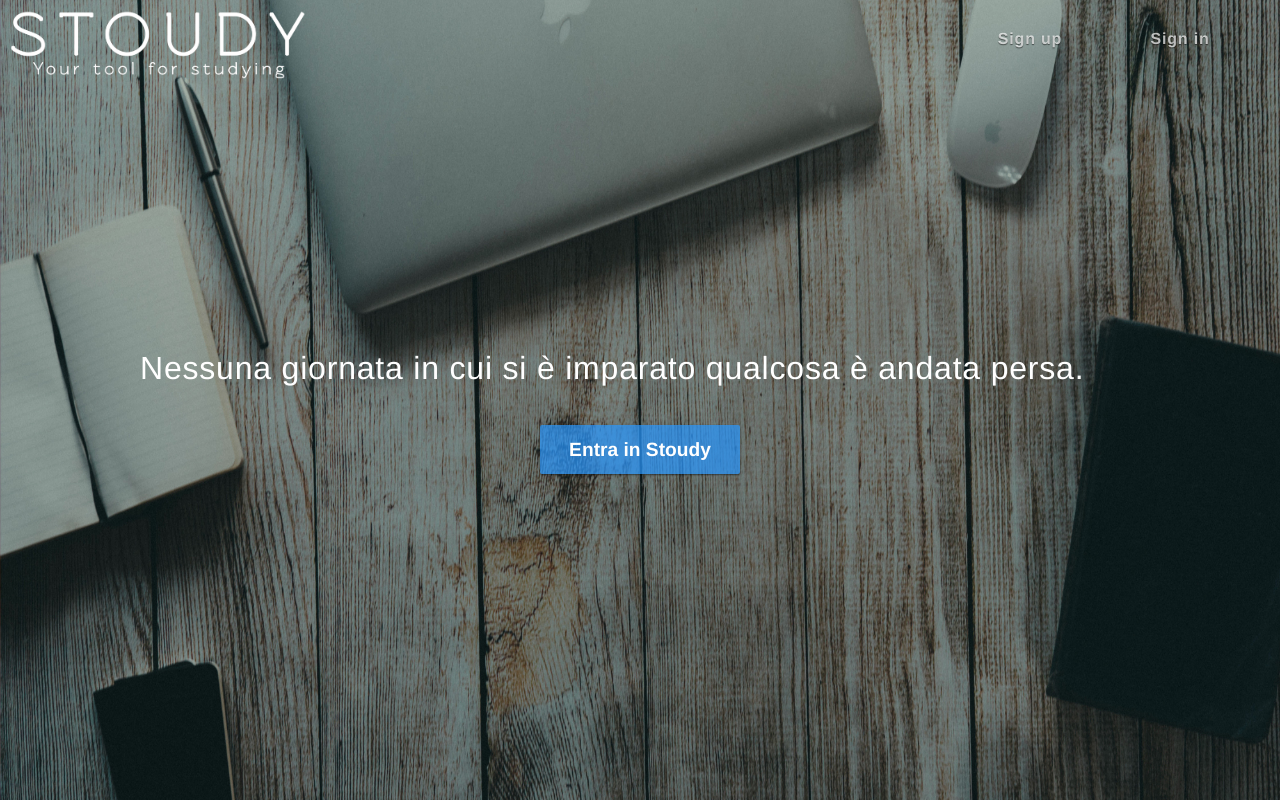
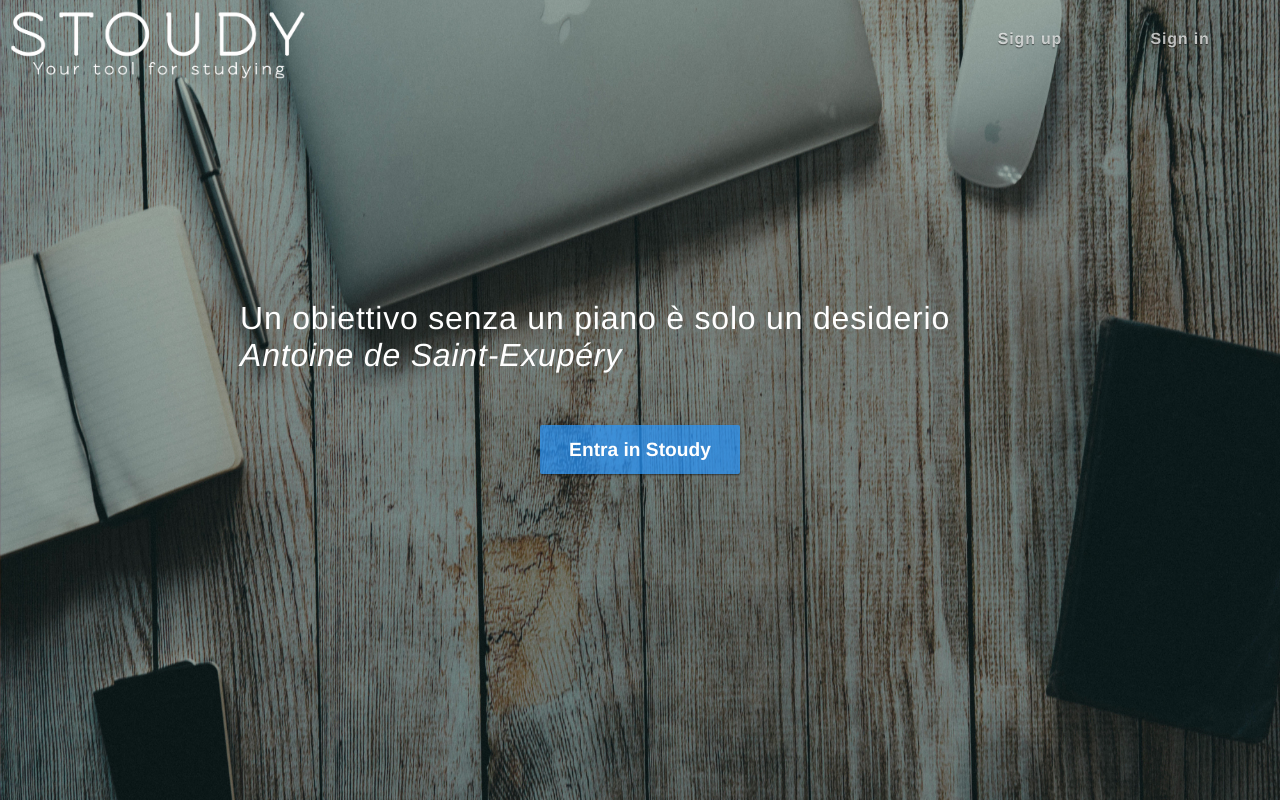
Before and after one commit to pietro-nardelli/Stoudy, a PHP site: page / in a window 1280 px wide. Run offline with PHP 8.4, Linux system fonts and the light colour scheme; some web fonts are replaced.

Commit message:
Slogan home-page modificato con Exupery

```diff
--- a/index.css
+++ b/index.css
@@ -96,12 +96,12 @@
 #slogan {
 	position: absolute;
 	font-size: 2em;
-	width: 1000px;
+	width: 800px;
 	/*Stiamo centrando un block element. Spostiamo del 50% rispetto all'elemento che lo contiene verso destra,
 	dopodichè ci avviciniamo verso sinistra della metà rispetto alla larghezza del div da centrare*/
 	margin-left: 50%;
-	left: -500px;
-	top: 350px;
+	left: -400px;
+	top: 300px;
 }
 
 
--- a/index.html
+++ b/index.html
@@ -27,7 +27,7 @@
 			</div>
 		</div>
 		<div id="slogan">
-		Nessuna giornata in cui si è imparato qualcosa è andata persa.
+		Un obiettivo senza un piano è solo un desiderio <div style="font-style: italic;"> Antoine de Saint-Exupéry</div>
 		</div>
 		<form action="registration.php" id="entraInStoudy">
 			<input type="submit" value="Entra in Stoudy">
```
